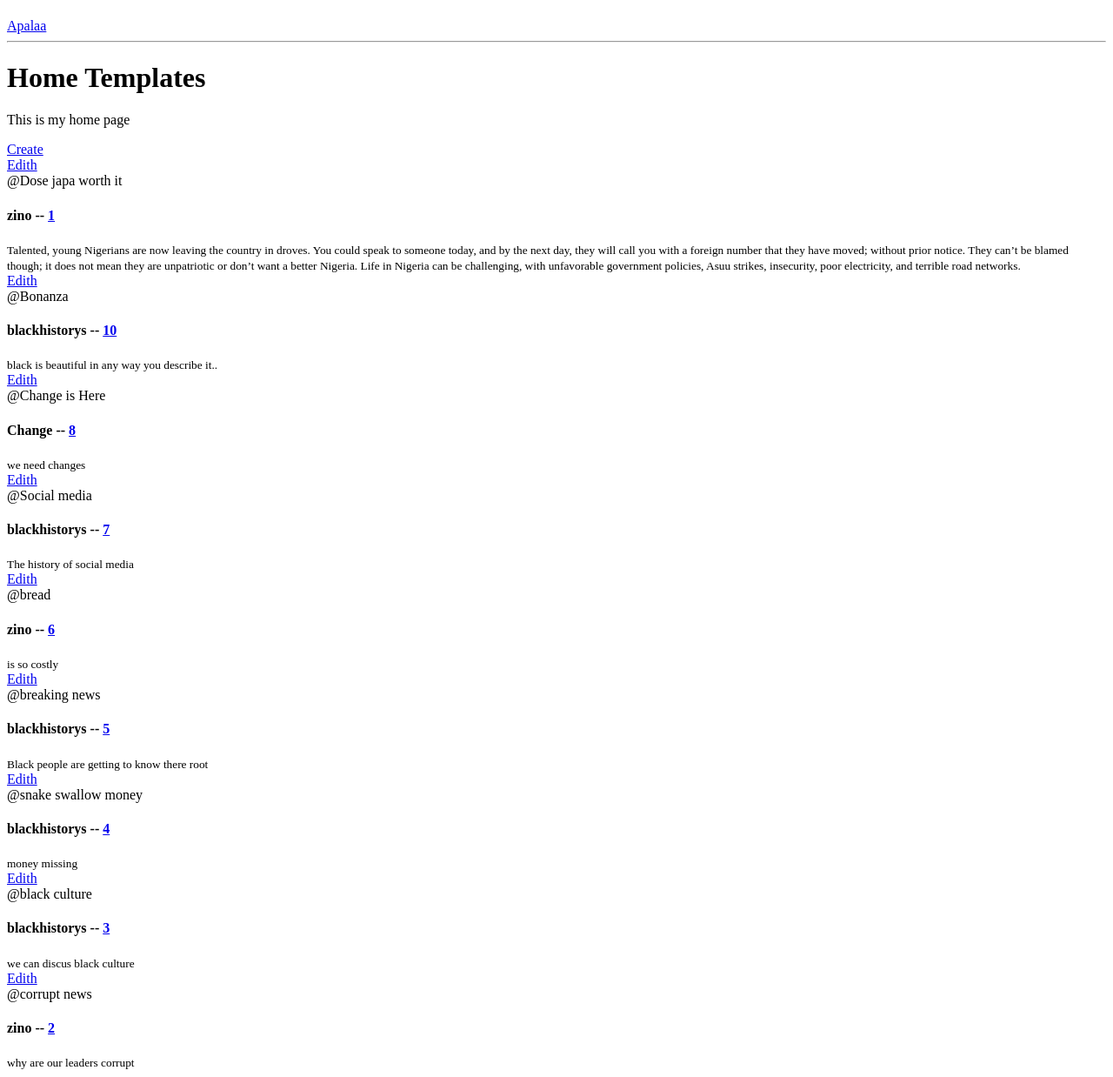
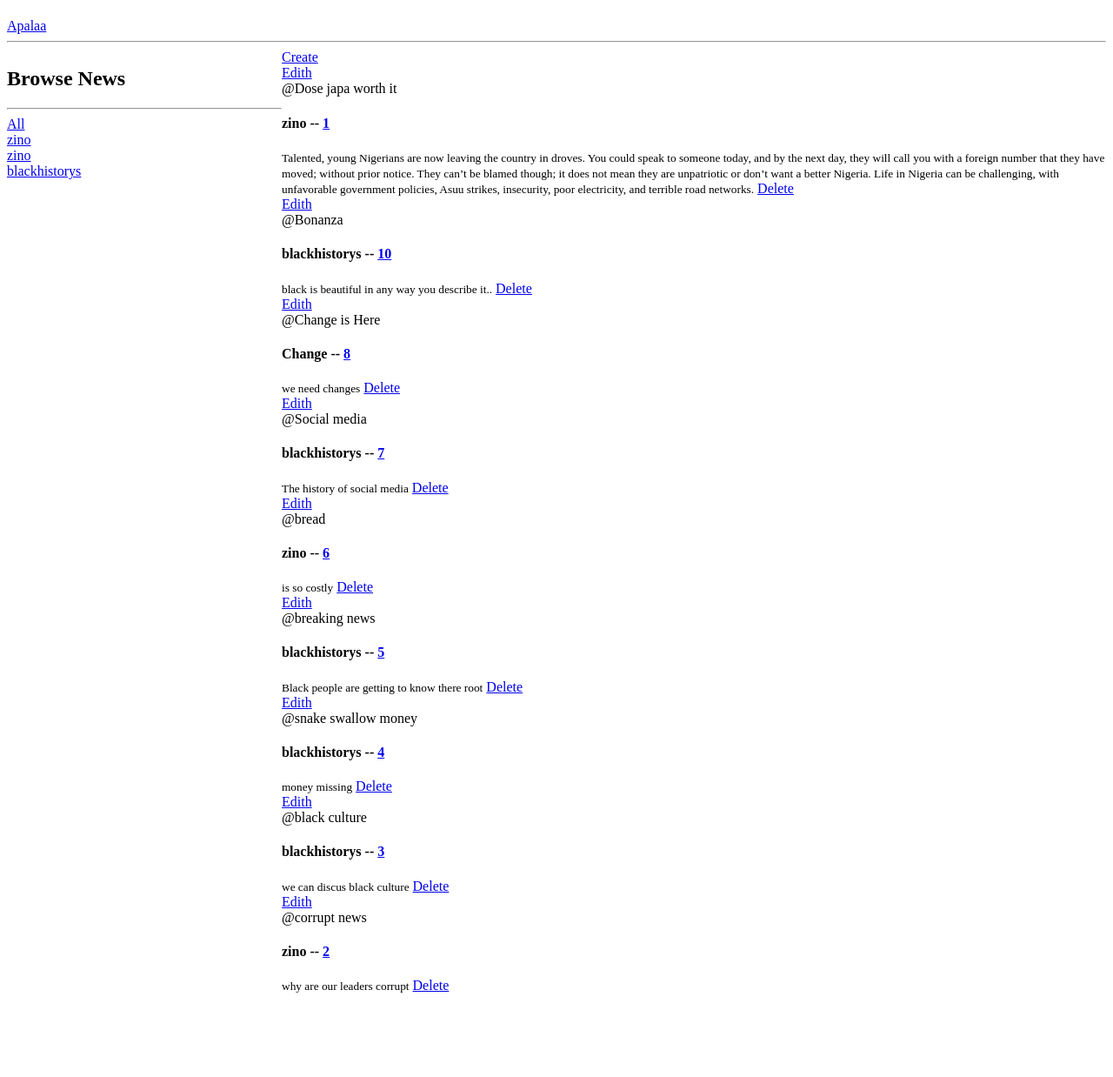
Before and after one commit to JohnEko/apalaa, a Django app: page / in a window 1280 px wide. Shown: the whole page at 87% size. After the commit the page ends 1141 px from the top, so only its background shows below. Run offline with Django 5.2, Linux system fonts and the light colour scheme; data comes from the database, SQL or seed files in the repository; both versions use the stored data as it was after the commit.

```diff
--- a/blog/urls.py
+++ b/blog/urls.py
@@ -6,6 +6,7 @@ urlpatterns = [
     path('news/<str:pk>/', views.news, name='news'),
     path('create-post/', views.createPost, name='create'),
     path('update/<str:pk>/', views.updatePost, name='update'),
+    path('delete-post/<str:pk>/', views.deletePost, name='delete'),
 
 
 ]
--- a/blog/views.py
+++ b/blog/views.py
@@ -5,8 +5,12 @@ from .forms import PostForm
 # Create your views here.
 
 def home(request):
-    post_details = Post.objects.all()
-    context ={"post_details" : post_details}
+    q = request.GET.get('q') if request.GET.get('q') != None else ''
+
+    post_details = Post.objects.filter(title__icontains=q)
+    user_comments = Comment.objects.all()
+    context ={"post_details" : post_details,
+              "user_comments" : user_comments}
     return render(request, 'apalaa/home.html', context=context)
 
 
@@ -35,3 +39,14 @@ def updatePost(request, pk):
             return redirect('home')
     context = {'form' : form}
     return render(request, 'apalaa/post_form.html', context)
+
+
+def deletePost(request, pk):
+    delete_post = Post.objects.get(id=pk)
+
+    if request.method == "POST":
+        delete_post.delete()
+        return redirect('home')
+
+    context = {'obj' : delete_post}
+    return render(request, "apalaa/delete.html", context)
--- a/template/apalaa/home.html
+++ b/template/apalaa/home.html
@@ -2,9 +2,32 @@
 
 {% block content%}
 
-    <h1>Home Templates</h1>
-        <p>This is my home page</p>
+<style>
+    .home-container{
+        display: grid;
+        grid-template-columns: 1fr 3fr;
+    }
 
+</style>
+
+
+
+
+<div class="home-container">
+
+    <div>
+        <h2>Browse News</h2>
+    <hr>
+    <div>
+       <a href="{% url 'home' %}">All</a>
+    </div>
+        <!-- searching for the user who posted the news   -->
+    {% for user in user_comments%}
+    <div>
+        <a href="{% url 'home' %}?q={{user.user}}">{{user.user}}</a>
+    </div>
+    {% endfor %}
+</div>
 
 <div>
   <!-- Create new post to the blog -->
@@ -19,6 +42,7 @@
 
           <h4>{{post_detail.author}} -- <a href="{% url 'news' post_detail.id%}">{{post_detail.id}}</a></h4>
           <small>{{post_detail.content}}</small>
+          <a href="{% url 'delete' post_detail.id %}">Delete</a>
 
       </div>
       {% endfor %}
@@ -27,6 +51,10 @@
   </div>
 
 
+</div>
+
+
+
 
 </div>
 
```
Also changed, not shown: template/apalaa/delete.html (added, +17 -0 lines), db.sqlite3. Lines whose indentation alone changed are shown as unchanged.
